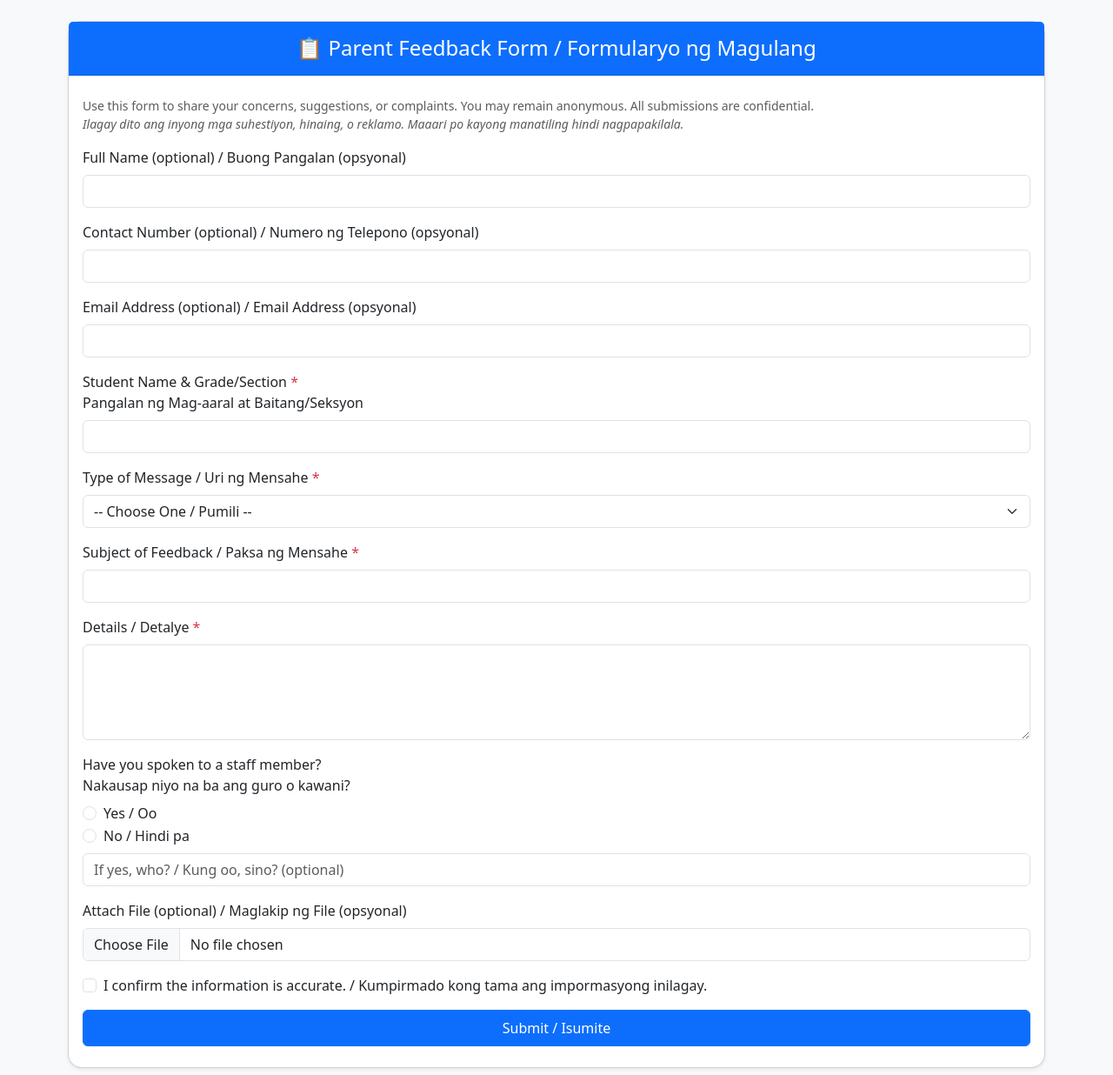
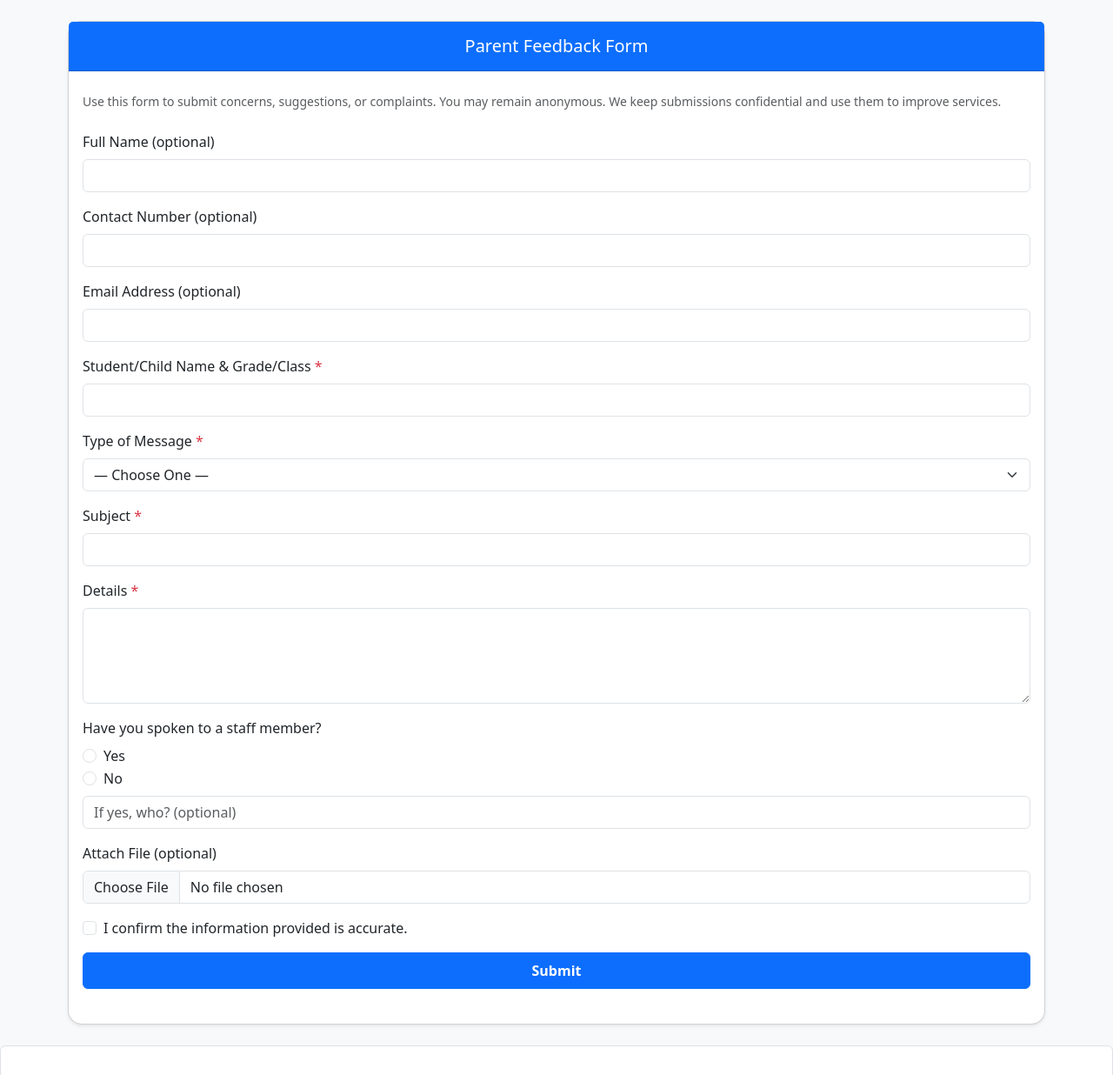
Before and after one commit to tumbletech/2025-SFES-SPTA-Complaints.suggestions, a plain HTML site: page index.html in a window 1280 px wide. Shown: the top 1236 px of the page at 87% size. Drawn offline with nearby package versions, Linux system fonts and the light colour scheme.

Commit message:
Update index.html
English only

```diff
--- a/index.html
+++ b/index.html
@@ -2,38 +2,153 @@
 <html lang="en">
 <head>
   <meta charset="UTF-8" />
-  <meta name="viewport" content="width=device-width, initial-scale=1.0" />
+  <meta name="viewport" content="width=device-width, initial-scale=1" />
   <title>Parent Feedback Form</title>
   <link href="https://cdn.jsdelivr.net/npm/bootstrap@5.3.3/dist/css/bootstrap.min.css" rel="stylesheet">
   <style>
-    body {
-      background-color: #f8f9fa;
-    }
-    .card {
-      border-radius: 1rem;
-    }
-    .form-label {
-      font-weight: 500;
-    }
-    .form-check-label {
-      font-weight: 400;
-    }
+    body { background:#f8f9fa }
+    .card { border-radius: 1rem }
+    .card-header h4 { font-size:1.25rem }
+    .btn { font-weight:600 }
   </style>
 </head>
 <body>
   <div class="container py-4 px-2">
     <div class="card shadow-sm">
       <div class="card-header bg-primary text-white text-center py-3">
-        <h4 class="mb-0">📋 Parent Feedback Form / Formularyo ng Magulang</h4>
+        <h4 class="mb-0">Parent Feedback Form</h4>
       </div>
       <div class="card-body px-3 py-4">
-        <p class="text-muted small">Use this form to share your concerns, suggestions, or complaints. You may remain anonymous. All submissions are confidential. <br><em>Ilagay dito ang inyong mga suhestiyon, hinaing, o reklamo. Maaari po kayong manatiling hindi nagpapakilala.</em></p>
+        <p class="text-muted small mb-4">
+          Use this form to submit concerns, suggestions, or complaints. You may remain anonymous.
+          We keep submissions confidential and use them to improve services.
+        </p>
 
         <form id="feedbackForm" class="needs-validation" novalidate>
-
           <!-- Optional Parent Info -->
           <div class="mb-3">
-            <label for="parentName" class="form-label">Full Name (optional) / Buong Pangalan (opsyonal)</label>
+            <label for="parentName" class="form-label">Full Name (optional)</label>
+            <input type="text" class="form-control" id="parentName" name="parentName" autocomplete="name">
+          </div>
+          <div class="mb-3">
+            <label for="contactNumber" class="form-label">Contact Number (optional)</label>
+            <input type="tel" class="form-control" id="contactNumber" name="contactNumber" autocomplete="tel">
+          </div>
+          <div class="mb-3">
+            <label for="email" class="form-label">Email Address (optional)</label>
+            <input type="email" class="form-control" id="email" name="email" autocomplete="email">
+          </div>
+
+          <!-- Required Student/Child Info -->
+          <div class="mb-3">
+            <label for="studentDetails" class="form-label">Student/Child Name & Grade/Class <span class="text-danger">*</span></label>
+            <input type="text" class="form-control" id="studentDetails" name="studentDetails" required>
+            <div class="invalid-feedback">Please provide the student/child name and grade/class.</div>
+          </div>
+
+          <!-- Type of Feedback -->
+          <div class="mb-3">
+            <label for="feedbackType" class="form-label">Type of Message <span class="text-danger">*</span></label>
+            <select class="form-select" id="feedbackType" name="feedbackType" required>
+              <option value="" selected disabled>— Choose One —</option>
+              <option value="Concern">Concern</option>
+              <option value="Suggestion">Suggestion</option>
+              <option value="Complaint">Complaint</option>
+              <option value="Other">Other</option>
+            </select>
+            <div class="invalid-feedback">Please choose a type.</div>
+          </div>
+
+          <!-- Subject & Details -->
+          <div class="mb-3">
+            <label for="subject" class="form-label">Subject <span class="text-danger">*</span></label>
+            <input type="text" class="form-control" id="subject" name="subject" required>
+            <div class="invalid-feedback">Please provide a subject.</div>
+          </div>
+          <div class="mb-3">
+            <label for="details" class="form-label">Details <span class="text-danger">*</span></label>
+            <textarea class="form-control" id="details" name="details" rows="4" required></textarea>
+            <div class="invalid-feedback">Please describe your message.</div>
+          </div>
+
+          <!-- Spoken to Staff -->
+          <div class="mb-3">
+            <label class="form-label d-block">Have you spoken to a staff member?</label>
+            <div class="form-check">
+              <input class="form-check-input" type="radio" name="spokenToStaff" id="spokenYes" value="Yes">
+              <label class="form-check-label" for="spokenYes">Yes</label>
+            </div>
+            <div class="form-check mb-2">
+              <input class="form-check-input" type="radio" name="spokenToStaff" id="spokenNo" value="No">
+              <label class="form-check-label" for="spokenNo">No</label>
+            </div>
+            <input type="text" class="form-control" id="staffName" name="staffName" placeholder="If yes, who? (optional)">
+          </div>
+
+          <!-- File Upload -->
+          <div class="mb-3">
+            <label for="attachment" class="form-label">Attach File (optional)</label>
+            <input class="form-control" type="file" id="attachment" name="attachment" accept=".jpg,.jpeg,.png,.pdf,.doc,.docx">
+          </div>
+
+          <!-- Consent -->
+          <div class="form-check mb-3">
+            <input type="checkbox" class="form-check-input" id="agreement" required>
+            <label class="form-check-label" for="agreement">I confirm the information provided is accurate.</label>
+            <div class="invalid-feedback">Please confirm before submitting.</div>
+          </div>
+
+          <!-- Submit -->
+          <button type="submit" class="btn btn-primary w-100 py-2">Submit</button>
+          <div id="formMsg" class="mt-3 small"></div>
+        </form>
+      </div>
+    </div>
+  </div>
+
+  <script>
+    const WEBHOOK_URL = "WEBHOOK_URL_HERE"; // <-- replace with your n8n webhook URL
+
+    const form = document.getElementById("feedbackForm");
+    const msg = document.getElementById("formMsg");
+
+    form.addEventListener("submit", async (e) => {
+      e.preventDefault();
+      if (!form.checkValidity()) {
+        e.stopPropagation();
+        form.classList.add("was-validated");
+        return;
+      }
+
+      msg.textContent = "Submitting…";
+      msg.className = "mt-3 small text-muted";
+
+      try {
+        const data = new FormData(form);
+
+        // Optional: add a timestamp
+        data.append("submittedAt", new Date().toISOString());
+
+        const res = await fetch(WEBHOOK_URL, {
+          method: "POST",
+          body: data
+        });
+
+        if (!res.ok) throw new Error("Network response was not ok");
+
+        form.reset();
+        form.classList.remove("was-validated");
+        msg.textContent = "✅ Thank you! Your submission has been received.";
+        msg.className = "mt-3 small text-success";
+      } catch (err) {
+        msg.textContent = "❌ Submission failed. Please try again later.";
+        msg.className = "mt-3 small text-danger";
+        console.error(err);
+      }
+    });
+  </script>
+</body>
+</html>
             <input type="text" class="form-control" id="parentName">
           </div>
 
```
